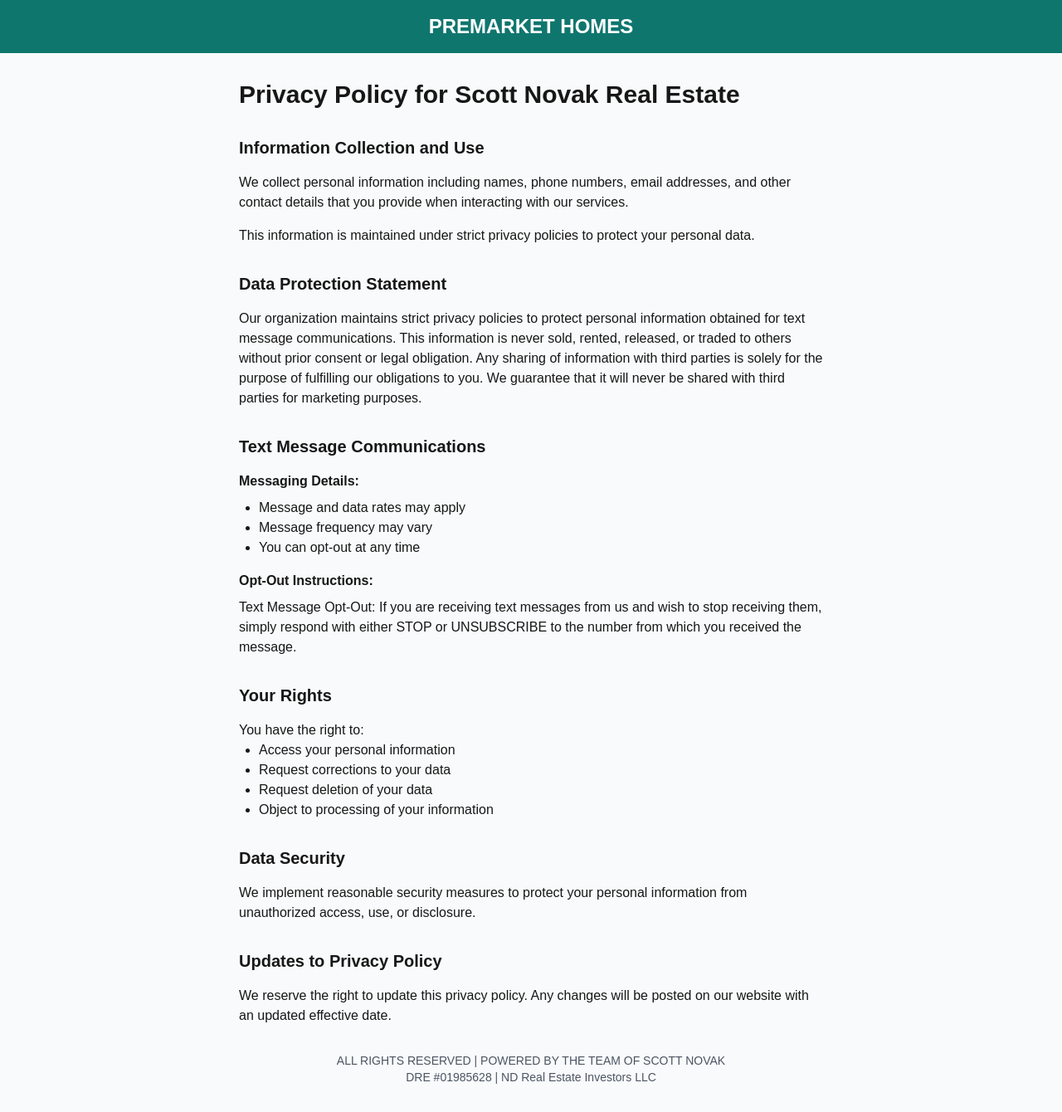
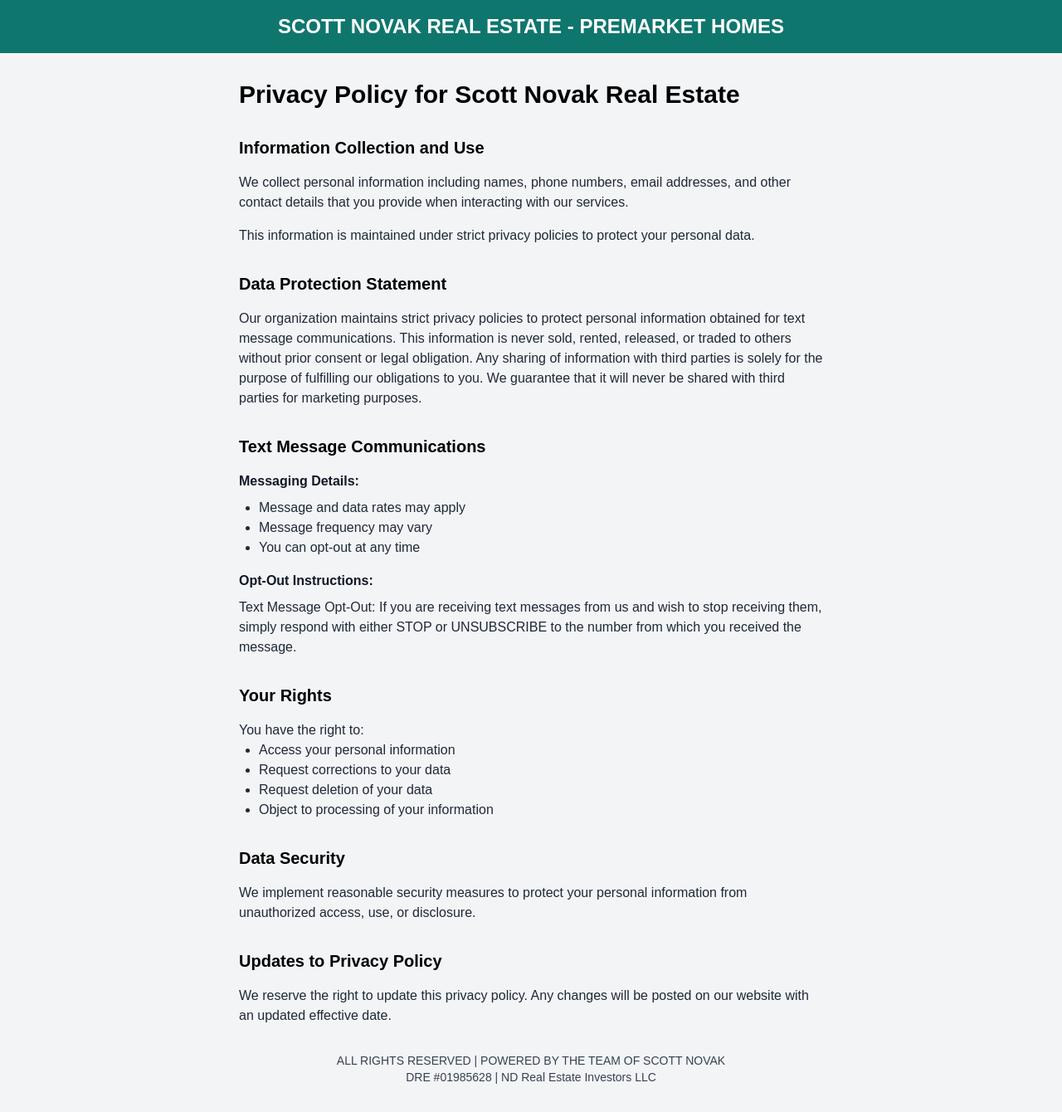
Before and after one commit to scottynx/Scott-Novak-Real-Estate, a Next.js app: page /privacy in a window 1280 px wide. Shown: the whole page at 83% size. Built offline with nearby package versions, Linux system fonts and the light colour scheme.

Commit message:
Updated text contrast and readability issues

```diff
--- a/app/page.tsx
+++ b/app/page.tsx
@@ -6,7 +6,7 @@
     name: '',
     email: '',
     phone: '',
-   smsOptIn: false
+    smsOptIn: false,
   });
 
   const handleSubmit = (e: React.FormEvent) => {
@@ -17,29 +17,31 @@
 
   const handleChange = (e: React.ChangeEvent<HTMLInputElement>) => {
     const { name, value, type, checked } = e.target;
-   setFormData(prevState => ({
+    setFormData((prevState) => ({
       ...prevState,
-     [name]: type === 'checkbox' ? checked : value
+      [name]: type === 'checkbox' ? checked : value,
     }));
   };
 
   return (
-   <main className="min-h-screen bg-gray-50">
+    <main className="min-h-screen bg-gray-100">
       {/* Header */}
       <header className="bg-teal-700 text-white p-4 text-center">
         <h1 className="text-2xl font-bold">PREMARKET HOMES</h1>
       </header>
 
       {/* Main Content */}
-     <div className="max-w-3xl mx-auto p-4">
+      <div className="max-w-3xl mx-auto p-6 sm:p-8">
         <div className="text-center mb-8">
-         <h2 className="text-2xl font-bold mb-2">Welcome to the Premarket Homes Portal</h2>
-         <div className="text-gray-600">Get exclusive access to premarket properties in the Greater Sacramento Area!</div>
+          <h2 className="text-2xl font-bold text-black mb-2">Welcome to the Premarket Homes Portal</h2>
+          <div className="text-gray-800">
+            Get exclusive access to premarket properties in the Greater Sacramento Area!
+          </div>
         </div>
 
         {/* Video Section */}
         <div className="mb-8">
-         <h3 className="text-xl font-bold text-center mb-4">Watch the Explainer Video</h3>
+          <h3 className="text-xl font-bold text-black text-center mb-4">Watch the Explainer Video</h3>
           <div className="aspect-video bg-blue-900 rounded-lg">
             <iframe
               className="w-full h-full rounded-lg"
@@ -53,8 +55,8 @@
 
         {/* Why Choose Us Section */}
         <div className="mb-8">
-         <h3 className="text-xl font-bold text-center mb-4">Why Choose Us?</h3>
-         <ul className="space-y-2">
+          <h3 className="text-xl font-bold text-black text-center mb-4">Why Choose Us?</h3>
+          <ul className="space-y-2 text-gray-800">
             <li className="flex items-center">
               <span className="mr-2">•</span>
               <span>Exclusive access to premarket homes.</span>
@@ -112,7 +114,7 @@
                 onChange={handleChange}
                 className="mr-2"
               />
-             <label htmlFor="smsOptIn" className="text-sm text-gray-600">
+              <label htmlFor="smsOptIn" className="text-sm text-gray-800">
                 Yes, I agree to receive text messages about premarket properties (<a href="/smsterms" className="text-blue-600 hover:underline">SMS Terms</a>)
               </label>
             </div>
@@ -124,14 +126,14 @@
               Submit
             </button>
 
-           <div className="text-sm text-gray-600 text-center mt-4">
+            <div className="text-sm text-gray-800 text-center mt-4">
               We will never share, trade, or otherwise sell your personal information such as phone numbers and SMS consent to third parties under any circumstances. See our <a href="/privacy" className="text-blue-600 hover:underline">Privacy Policy</a> for more information.
             </div>
           </div>
         </form>
 
         {/* Footer */}
-       <footer className="text-center mt-8 text-sm text-gray-600">
+        <footer className="text-center mt-8 text-sm text-gray-700">
           <p>ALL RIGHTS RESERVED | POWERED BY THE TEAM OF SCOTT NOVAK</p>
           <p>DRE #01985628 | ND Real Estate Investors LLC</p>
         </footer>
--- a/app/privacy/page.tsx
+++ b/app/privacy/page.tsx
@@ -2,54 +2,65 @@
 
 const PrivacyPage = () => {
   return (
-   <main className="min-h-screen bg-gray-50">
+    <main className="min-h-screen bg-gray-100">
       {/* Header */}
       <header className="bg-teal-700 text-white p-4 text-center">
-       <h1 className="text-2xl font-bold">PREMARKET HOMES</h1>
+        <h1 className="text-2xl font-bold">SCOTT NOVAK REAL ESTATE - PREMARKET HOMES</h1>
       </header>
 
-     <div className="max-w-3xl mx-auto p-8">
-       <h1 className="text-3xl font-bold mb-8">Privacy Policy for Scott Novak Real Estate</h1>
+      <div className="max-w-3xl mx-auto p-6 sm:p-8">
+        <h1 className="text-3xl font-bold text-black mb-8">
+          Privacy Policy for Scott Novak Real Estate
+        </h1>
 
         {/* Information Collection Section */}
         <section className="mb-8">
-         <h2 className="text-xl font-semibold mb-4">Information Collection and Use</h2>
-         <p className="mb-4">
-           We collect personal information including names, phone numbers, email addresses, and other contact details that you provide when interacting with our services.
+          <h2 className="text-xl font-semibold text-black mb-4">Information Collection and Use</h2>
+          <p className="mb-4 text-gray-800">
+            We collect personal information including names, phone numbers, email addresses, and
+            other contact details that you provide when interacting with our services.
           </p>
-         <p>
-           This information is maintained under strict privacy policies to protect your personal data.
+          <p className="text-gray-800">
+            This information is maintained under strict privacy policies to protect your personal
+            data.
           </p>
         </section>
 
         {/* Data Protection Statement */}
         <section className="mb-8">
-         <h2 className="text-xl font-semibold mb-4">Data Protection Statement</h2>
-         <p className="mb-4">
-           Our organization maintains strict privacy policies to protect personal information obtained for text message communications. This information is never sold, rented, released, or traded to others without prior consent or legal obligation. Any sharing of information with third parties is solely for the purpose of fulfilling our obligations to you. We guarantee that it will never be shared with third parties for marketing purposes.
+          <h2 className="text-xl font-semibold text-black mb-4">Data Protection Statement</h2>
+          <p className="mb-4 text-gray-800">
+            Our organization maintains strict privacy policies to protect personal information
+            obtained for text message communications. This information is never sold, rented,
+            released, or traded to others without prior consent or legal obligation. Any sharing of
+            information with third parties is solely for the purpose of fulfilling our obligations
+            to you. We guarantee that it will never be shared with third parties for marketing
+            purposes.
           </p>
         </section>
 
         {/* Text Message Communications */}
         <section className="mb-8">
-         <h2 className="text-xl font-semibold mb-4">Text Message Communications</h2>
-         <h3 className="font-semibold mb-2">Messaging Details:</h3>
-         <ul className="list-disc pl-6 mb-4">
+          <h2 className="text-xl font-semibold text-black mb-4">Text Message Communications</h2>
+          <h3 className="font-semibold text-gray-900 mb-2">Messaging Details:</h3>
+          <ul className="list-disc pl-6 mb-4 text-gray-800">
             <li>Message and data rates may apply</li>
             <li>Message frequency may vary</li>
             <li>You can opt-out at any time</li>
           </ul>
-         <h3 className="font-semibold mb-2">Opt-Out Instructions:</h3>
-         <p>
-           Text Message Opt-Out: If you are receiving text messages from us and wish to stop receiving them, simply respond with either STOP or UNSUBSCRIBE to the number from which you received the message.
+          <h3 className="font-semibold text-gray-900 mb-2">Opt-Out Instructions:</h3>
+          <p className="text-gray-800">
+            Text Message Opt-Out: If you are receiving text messages from us and wish to stop
+            receiving them, simply respond with either STOP or UNSUBSCRIBE to the number from which
+            you received the message.
           </p>
         </section>
 
         {/* Your Rights */}
         <section className="mb-8">
-         <h2 className="text-xl font-semibold mb-4">Your Rights</h2>
-         <p>You have the right to:</p>
-         <ul className="list-disc pl-6">
+          <h2 className="text-xl font-semibold text-black mb-4">Your Rights</h2>
+          <p className="text-gray-800">You have the right to:</p>
+          <ul className="list-disc pl-6 text-gray-800">
             <li>Access your personal information</li>
             <li>Request corrections to your data</li>
             <li>Request deletion of your data</li>
@@ -59,22 +70,24 @@
 
         {/* Data Security */}
         <section className="mb-8">
-         <h2 className="text-xl font-semibold mb-4">Data Security</h2>
-         <p>
-           We implement reasonable security measures to protect your personal information from unauthorized access, use, or disclosure.
+          <h2 className="text-xl font-semibold text-black mb-4">Data Security</h2>
+          <p className="text-gray-800">
+            We implement reasonable security measures to protect your personal information from
+            unauthorized access, use, or disclosure.
           </p>
         </section>
 
         {/* Updates */}
         <section className="mb-8">
-         <h2 className="text-xl font-semibold mb-4">Updates to Privacy Policy</h2>
-         <p>
-           We reserve the right to update this privacy policy. Any changes will be posted on our website with an updated effective date.
+          <h2 className="text-xl font-semibold text-black mb-4">Updates to Privacy Policy</h2>
+          <p className="text-gray-800">
+            We reserve the right to update this privacy policy. Any changes will be posted on our
+            website with an updated effective date.
           </p>
         </section>
 
         {/* Footer */}
-       <footer className="text-center mt-8 text-sm text-gray-600">
+        <footer className="text-center mt-8 text-sm text-gray-700">
           <p>ALL RIGHTS RESERVED | POWERED BY THE TEAM OF SCOTT NOVAK</p>
           <p>DRE #01985628 | ND Real Estate Investors LLC</p>
         </footer>
--- a/app/smsterms/page.tsx
+++ b/app/smsterms/page.tsx
@@ -5,7 +5,7 @@
    <main className="min-h-screen bg-gray-50">
      {/* Header */}
      <header className="bg-teal-700 text-white p-4 text-center">
-       <h1 className="text-2xl font-bold">PREMARKET HOMES</h1>
+       <h1 className="text-2xl font-bold">SCOTT NOVAK REAL ESTATE - PREMARKET HOMES</h1>
      </header>
 
      <div className="max-w-3xl mx-auto p-8">
```
Lines whose indentation alone changed are shown as unchanged.
